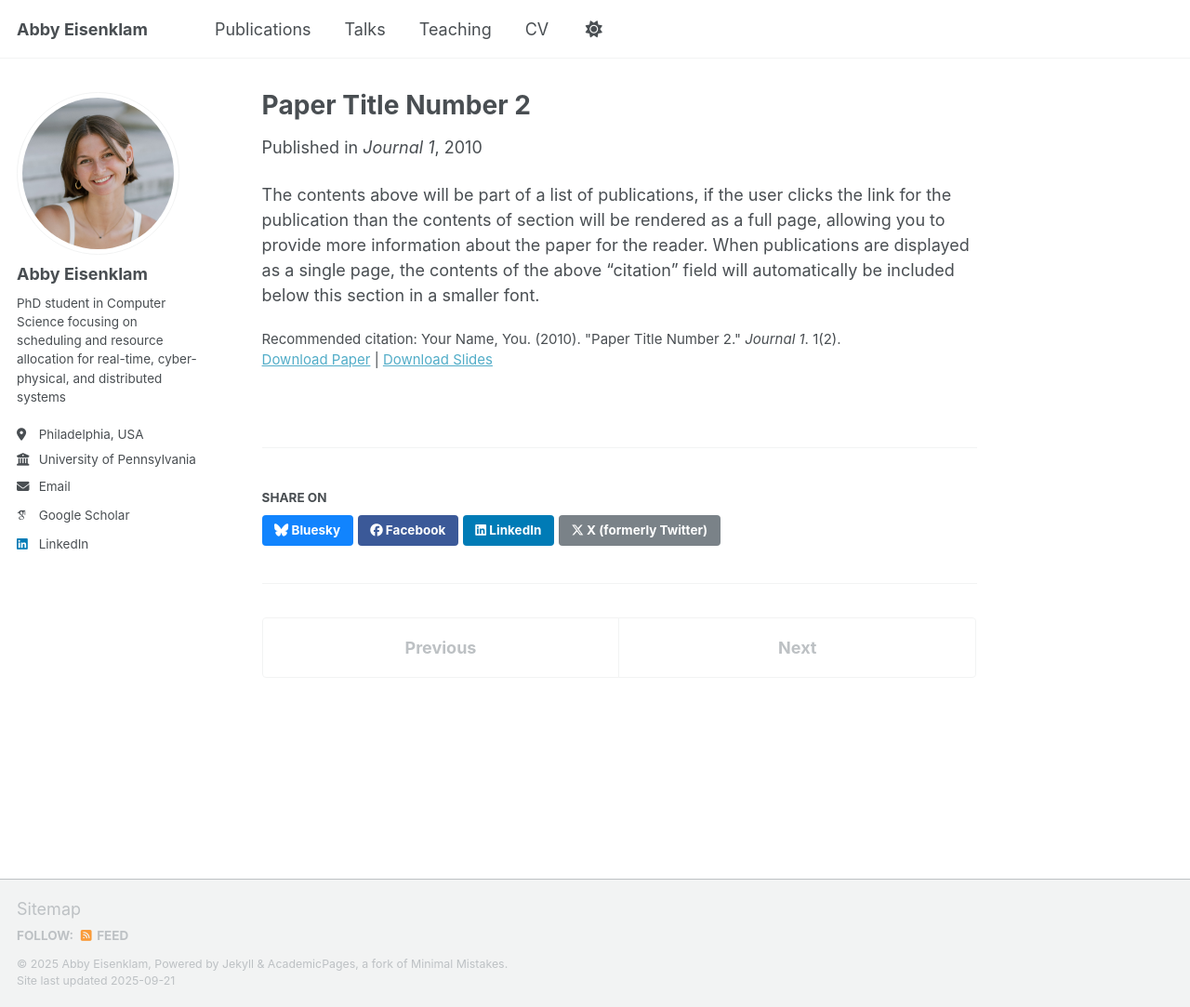
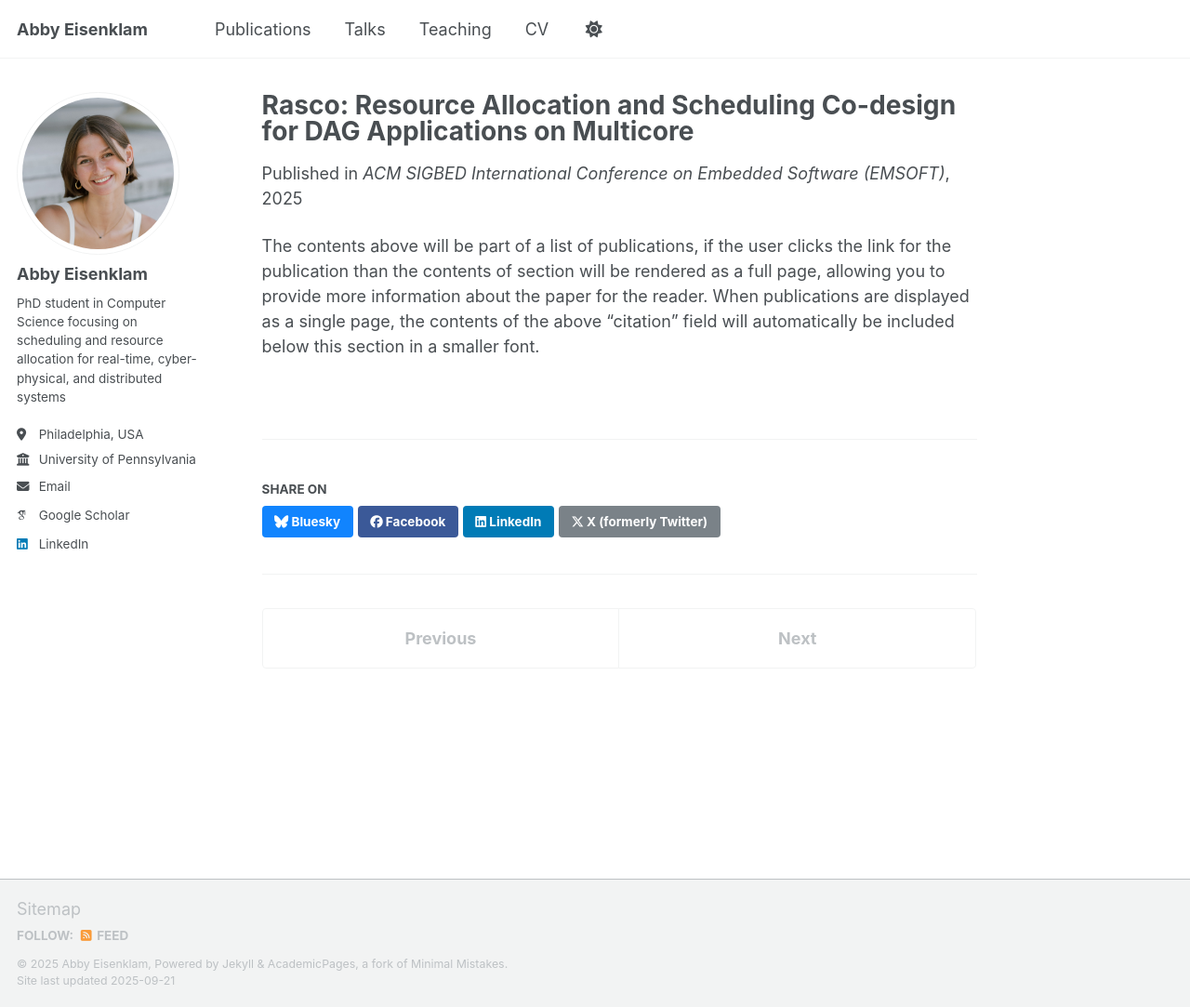
Before and after one commit to abbyeisenklam/abbyeisenklam.github.io, a Jekyll site: the page built from _publications/emsoft-25-rasco.md, in a window 1280 px wide and 1083 px high. Shown: the whole window at 93% size. Built offline with Jekyll 4.4.1, drawn with Linux system fonts in a browser that asks for light colours; some web fonts are replaced; a script that is not in the unit is left out.

Commit message:
Fix pubs

```diff
--- a/_publications/emsoft-25-rasco.md
+++ b/_publications/emsoft-25-rasco.md
@@ -1,14 +1,14 @@
 ---
-title: "Paper Title Number 2"
+title: "Rasco: Resource Allocation and Scheduling Co-design for DAG Applications on Multicore"
 collection: publications
-category: manuscripts
-permalink: /publication/2010-10-01-paper-title-number-2
-excerpt: 'This paper is about the number 2. The number 3 is left for future work.'
-date: 2010-10-01
-venue: 'Journal 1'
-slidesurl: 'http://academicpages.github.io/files/slides2.pdf'
-paperurl: 'http://academicpages.github.io/files/paper2.pdf'
-citation: 'Your Name, You. (2010). &quot;Paper Title Number 2.&quot; <i>Journal 1</i>. 1(2).'
+category: conferences
+permalink: # None
+excerpt: # None
+date: Sep. 2025
+venue: 'ACM SIGBED International Conference on Embedded Software (EMSOFT)'
+slidesurl: # None
+paperurl: # None
+citation: # None
 ---
 
 The contents above will be part of a list of publications, if the user clicks the link for the publication than the contents of section will be rendered as a full page, allowing you to provide more information about the paper for the reader. When publications are displayed as a single page, the contents of the above "citation" field will automatically be included below this section in a smaller font.
```
Also changed, not shown: _publications/rtss-24-batching.md (+9 -4 lines), 2 other files.
